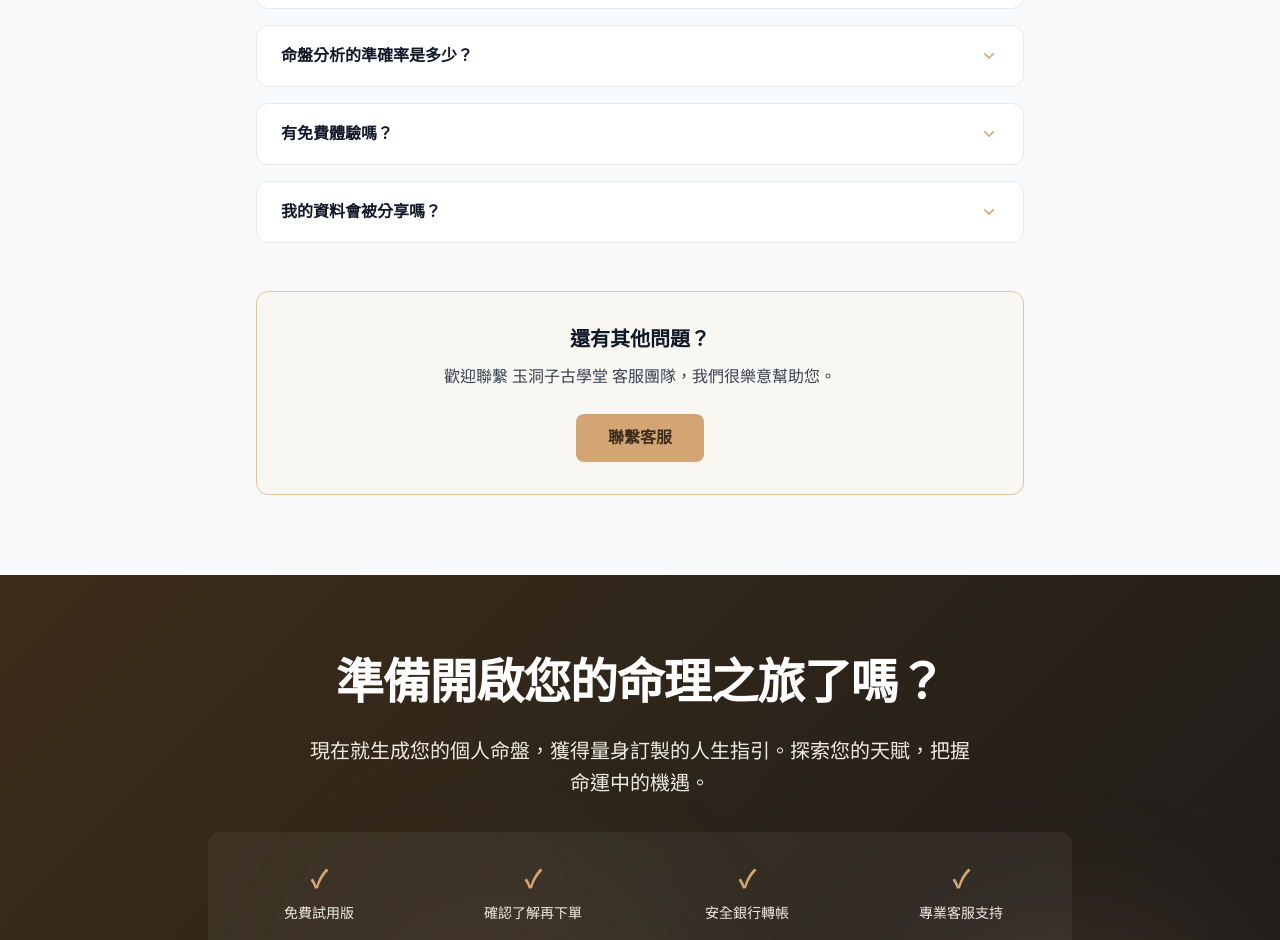
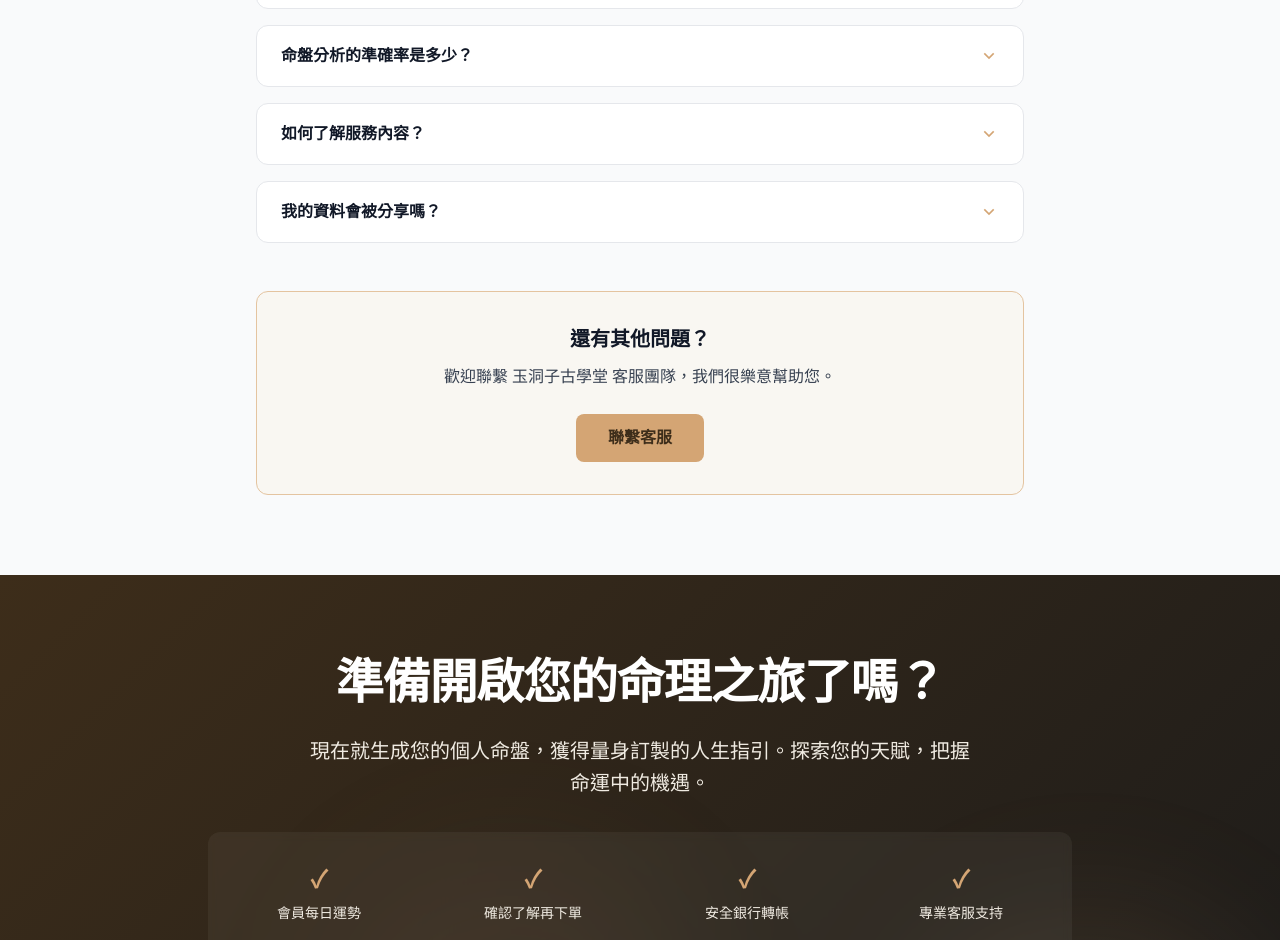
Before and after one commit to adam4taiwan/MyWeb, a Next.js app: page / in a window 1280 px wide. Shown: the part 4412-5352 px from the top of the page. Built offline with nearby package versions, Linux system fonts and the light colour scheme; no server answers.

Commit message:
fix: 移除免費試用版相關文字，改為訂閱會員與線上諮詢引導
Co-Authored-By: Claude Sonnet 4.6 <noreply@anthropic.com>

```diff
--- a/components/FAQSection.tsx
+++ b/components/FAQSection.tsx
@@ -34,9 +34,9 @@ const faqs: FAQItem[] = [
       '基於用戶反饋，我們的分析準確率達到 95% 以上。命理提供的是人生指引與決策參考，而非百分之百的命運預測，準確性因人而異。',
   },
   {
-    question: '有免費體驗嗎？',
+    question: '如何了解服務內容？',
     answer:
-      '訂閱會員後即可每日查看個人化運勢建議。若想進一步了解服務，歡迎先透過線上諮詢與我們聯繫。',
+      '歡迎先透過線上諮詢與我們聯繫，詳細說明您的需求，由玉洞子為您說明適合的方案後再下單。',
   },
   {
     question: '我的資料會被分享嗎？',
--- a/components/FinalCTASection.tsx
+++ b/components/FinalCTASection.tsx
@@ -37,7 +37,7 @@ export default function FinalCTASection() {
         <div className="grid grid-cols-2 md:grid-cols-4 gap-6 py-8 px-4 bg-white/5 rounded-brand backdrop-blur-sm">
           <div>
             <p className="text-2xl font-bold text-brand-300">✓</p>
-            <p className="text-sm text-brand-100 mt-2">免費試用版</p>
+            <p className="text-sm text-brand-100 mt-2">會員每日運勢</p>
           </div>
           <div>
             <p className="text-2xl font-bold text-brand-300">✓</p>
```
